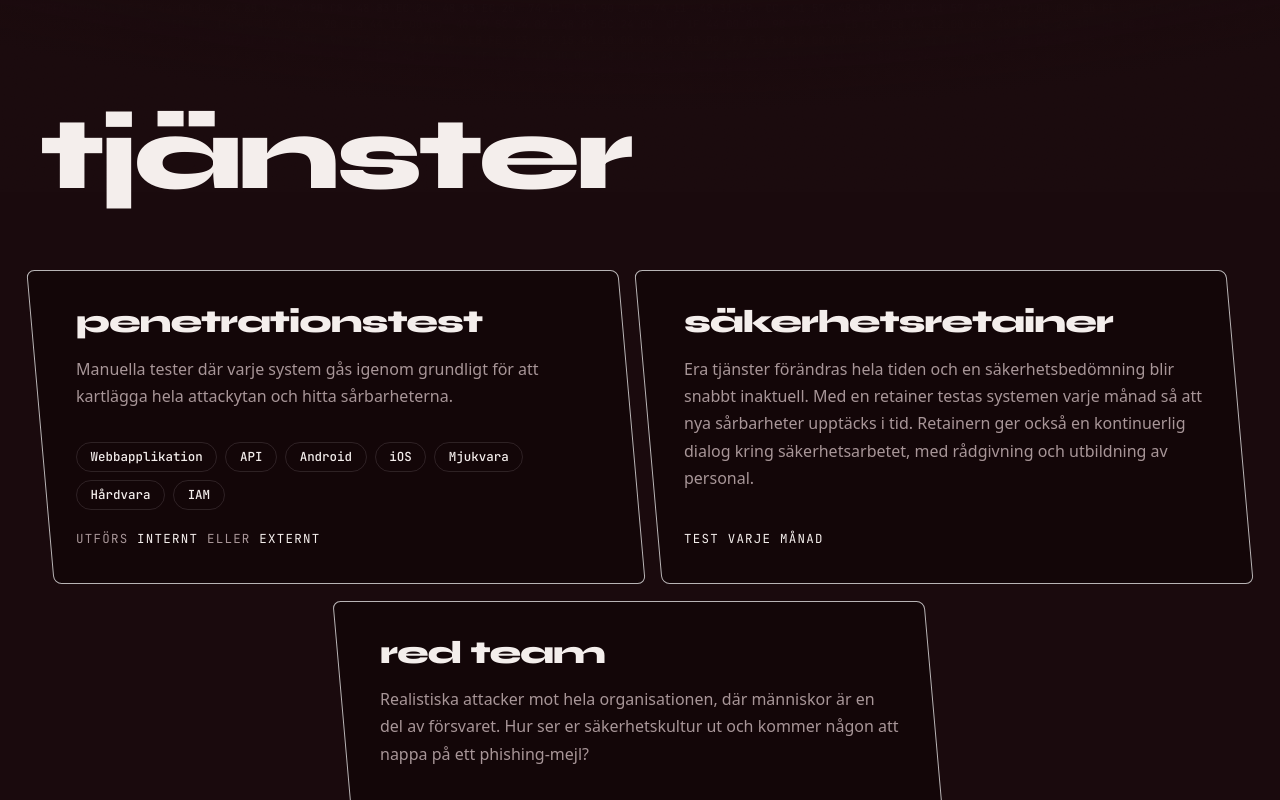
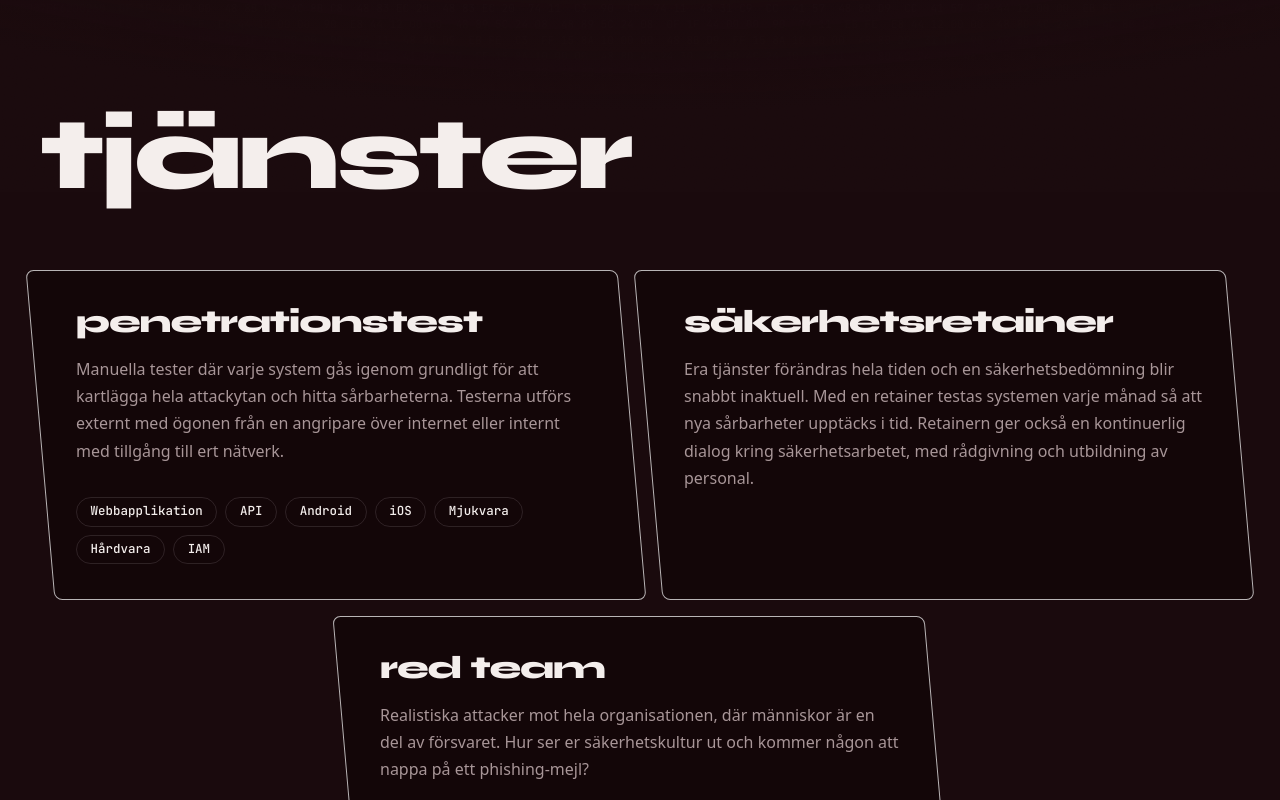
Before and after one commit to gustavvising/gustavvising.se, an Astro site: page / in a window 1280 px wide. Shown: the part 608-1408 px from the top of the page. Built offline with nearby package versions, Linux system fonts and the light colour scheme; Astro itself is replaced by a stand-in of ours; some packages are replaced by stand-ins of ours; code samples lack their colours.

Commit message:
style: update services description

```diff
--- a/src/pages/index.astro
+++ b/src/pages/index.astro
@@ -45,13 +45,12 @@ const socials = [
           <!-- Penetrationstest -->
           <article class="service parallelogram-card reveal lg:col-span-6">
             <h3 class="service-title">penetrationstest</h3>
-            <p class="service-text">Manuella tester där varje system gås igenom grundligt för att kartlägga hela attackytan och hitta sårbarheterna.</p>
+            <p class="service-text">Manuella tester där varje system gås igenom grundligt för att kartlägga hela attackytan och hitta sårbarheterna.
+			Testerna utförs externt med ögonen från en angripare över internet eller internt med tillgång till ert nätverk.
+			</p>
             <ul class="mt-auto flex flex-wrap gap-2 pt-8">
               {penTargets.map((t) => <li class="chip">{t}</li>)}
             </ul>
-            <p class="mt-5 font-mono text-[0.78rem] uppercase tracking-widest text-mute">
-              utförs <span class="text-ink">internt</span> eller <span class="text-ink">externt</span>
-            </p>
           </article>
 
           <!-- Säkerhetsretainer -->
@@ -60,11 +59,6 @@ const socials = [
             <p class="service-text">
               Era tjänster förändras hela tiden och en säkerhetsbedömning blir snabbt inaktuell. Med en retainer testas systemen varje månad så att nya sårbarheter upptäcks i tid. Retainern ger också en kontinuerlig dialog kring säkerhetsarbetet, med rådgivning och utbildning av personal.
             </p>
-            <div class="mt-auto pt-8">
-			  <p class="font-mono text-[0.78rem] uppercase tracking-widest text-ink">
-				test varje månad
-			  </p>
-			</div>
           </article>
 
           <!-- Red team -->
```
